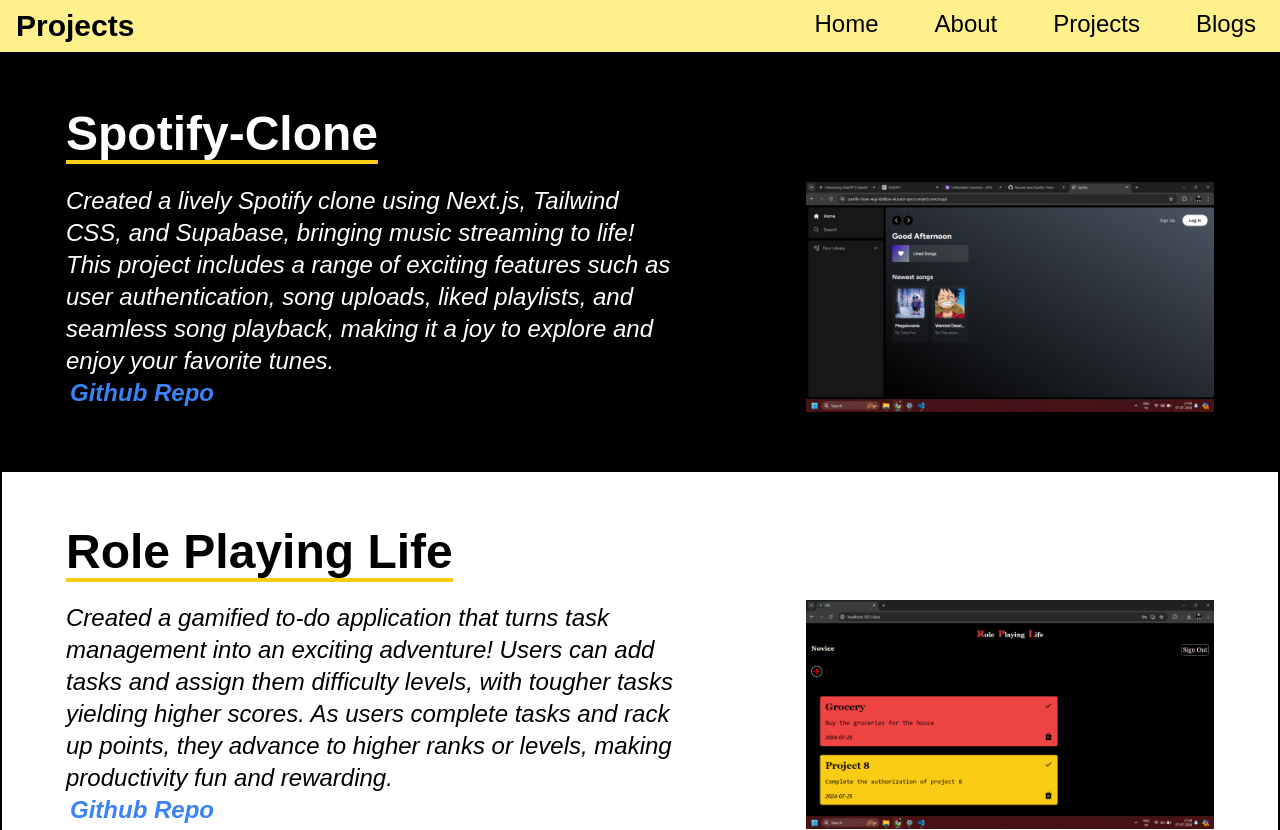
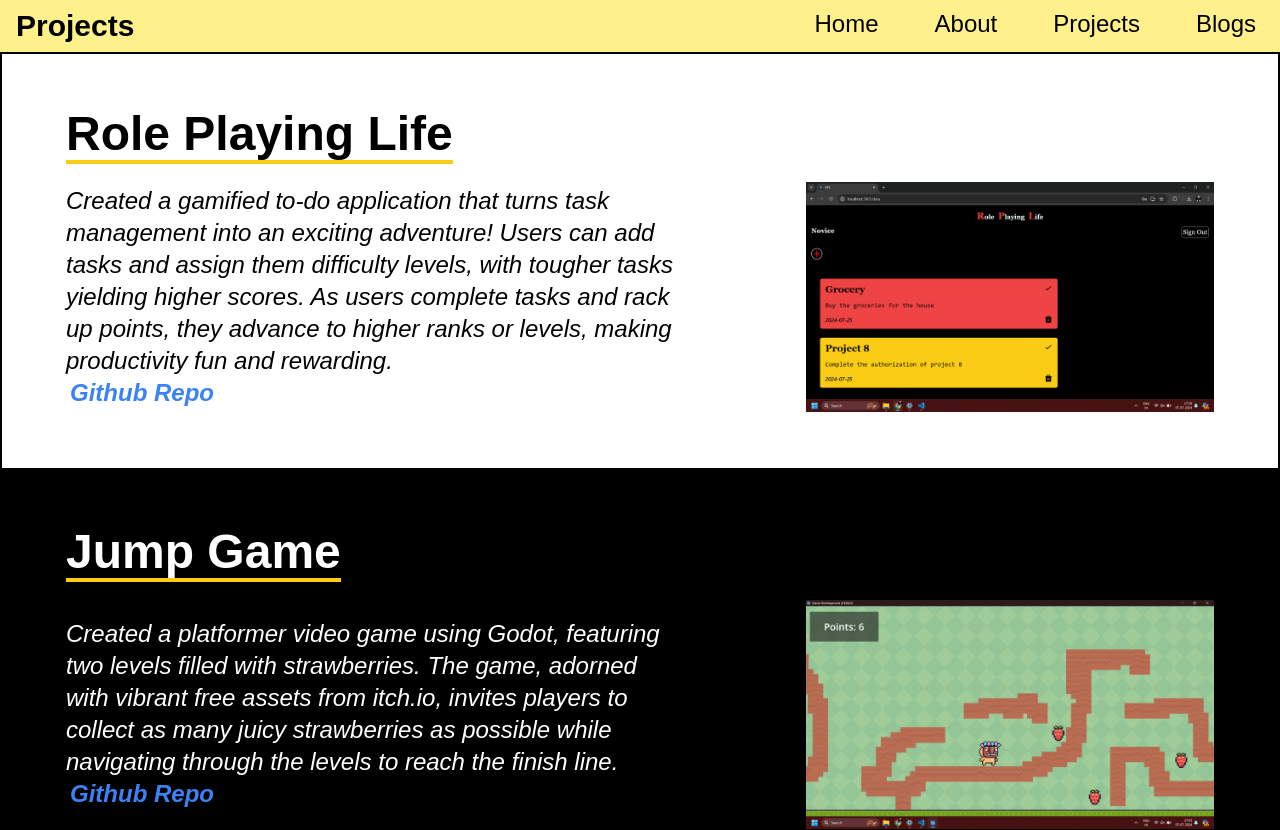
Before and after one commit to Alucard-spec/Portfolio, a React (Create React App) app: page /projects in a window 1280 px wide. Shown: the top 830 px of the page. Built offline with nearby package versions, Linux system fonts and the light colour scheme; a web font is replaced by a local one.

Commit message:
Update Projects.jsx

```diff
--- a/src/components/Projects.jsx
+++ b/src/components/Projects.jsx
@@ -4,20 +4,7 @@
   return (
     <div>
 
-      {/* SPotify Clone */}
 
-    <div className=' py-14 bg-black text-white flex  flex-col justify-evenly border-2 border-black ' >
-       <div className=" font-bold text-5xl lg:text-4xl md:text-3xl px-16 lg:px-12 md:px-3  text-left   "> <span className='border-b-4 border-yellow-400'>Spotify-Clone</span></div>
-      <br />
-
-        <div className='flex gap-16 lg:gap-6 md:gap-1 md:flex-col w-full px-16 lg:px-12 md:px-3 text-2xl md:text-xl italic items-center   '><div className='h-fit w-[60%] md:w-full my-auto'>
-        Created a lively Spotify clone using Next.js, Tailwind CSS, and Supabase, bringing music streaming to life! This project includes a range of exciting features such as user authentication, song uploads, liked playlists, and seamless song playback, making it a joy to explore and enjoy your favorite tunes.<br />
-<a href="https://spotify-clone-oydb.vercel.app/" className='text-blue-500 font-bold hover:bg-white p-1 rounded-xl'>Github Repo</a> </div>
-<br /><div className='w-[40%] md:w-full'>
-<img className=' object-cover mx-auto ' alt='project sample' src={require("./Content Writing/Spotify_clone.png")}  /></div>
-
-</div>
-    </div>
 
     {/* RPL TODO */}
 
```
